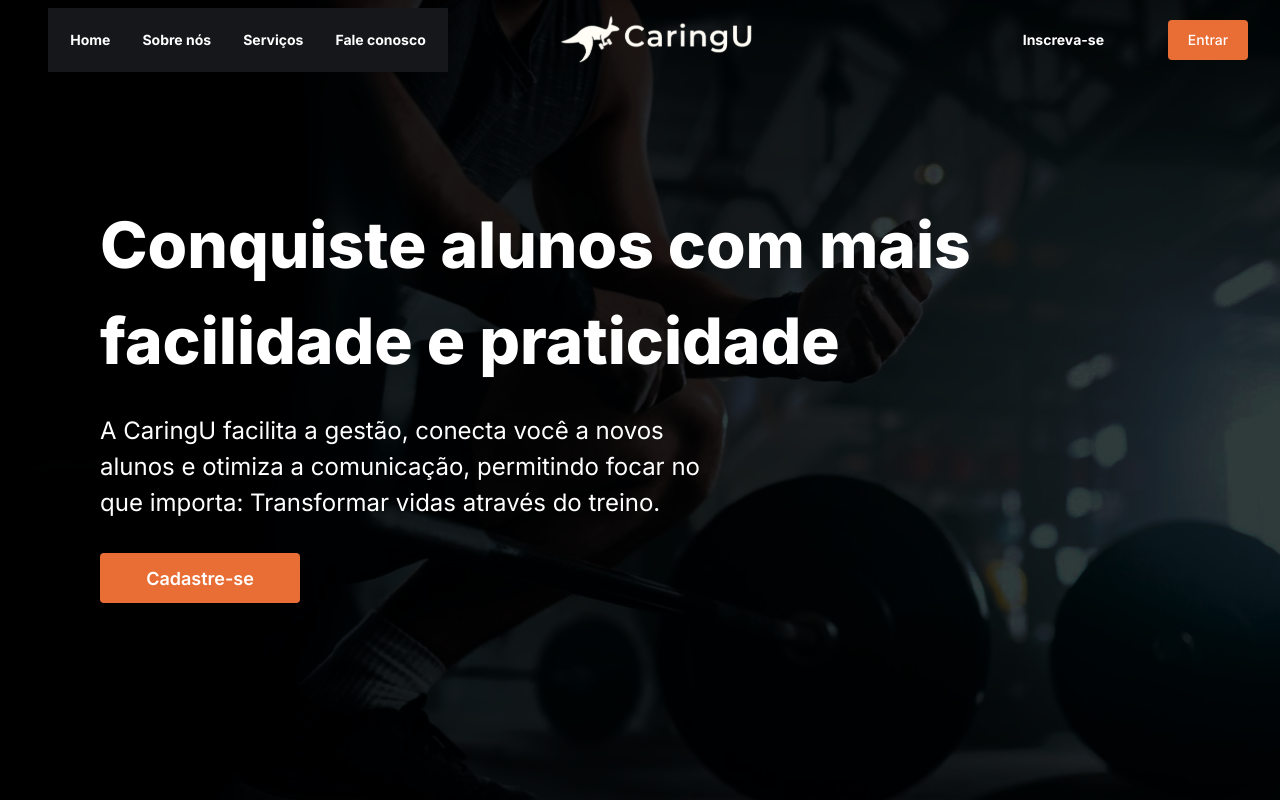
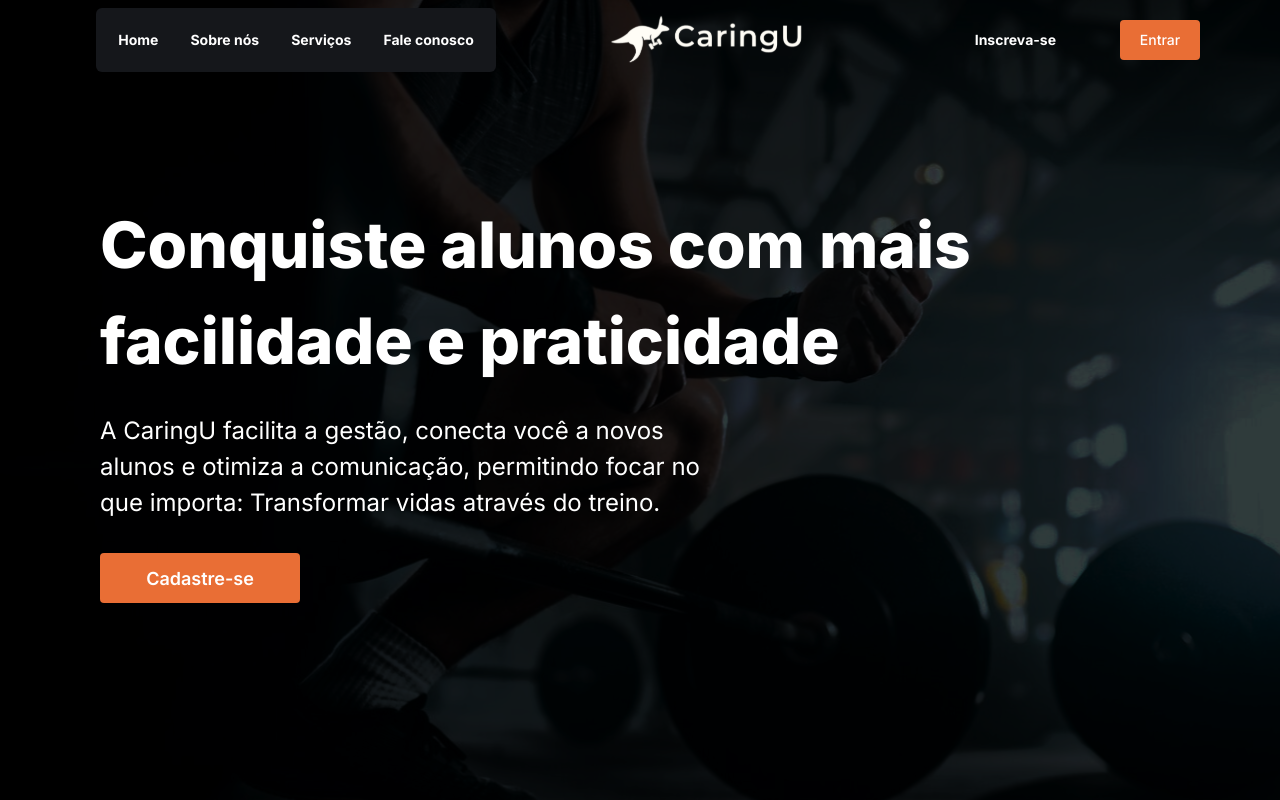
Before and after one commit to VitalisTech-Brasil/caringu-frontend, a React (Vite) app: page / in a window 1280 px wide. Shown: the top 800 px of the page. Built offline with nearby package versions, Linux system fonts and the light colour scheme.

Commit message:
feat: :fire: mudando proporção de elementos

```diff
--- a/src/pages/Index.jsx
+++ b/src/pages/Index.jsx
@@ -9,17 +9,15 @@ import PerguntasFrequentes from "../components/Index/PerguntasFrequentes";
 export default function HomePage() {
   return (
     <>
-      <header className="absolute top-0 left-0 z-11 w-full h-[80px] flex items-center justify-between text-white px-8">
-        <div className="m-4 flex justify-center items-center bg-[#15171B] h-16 w-[400px]">
-          <nav className="flex gap-8">
+      <header className="absolute top-0 left-0 z-11 w-full h-[80px] flex items-center justify-between text-white px-8 pl-20 pr-20">
+          <nav className="flex gap-8 m-4 flex justify-center items-center bg-[#15171B] h-16 w-[400px] rounded-[6px]">
             <a href="#" className="text-sm hover:underline font-bold text-[14px] cursor-pointer transition-all">Home</a>
             <a href="#" className="text-sm hover:underline font-bold text-[14px] cursor-pointer transition-all">Sobre nós</a>
             <a href="#" className="text-sm hover:underline font-bold text-[14px] cursor-pointer transition-all">Serviços</a>
             <a href="#" className="text-sm hover:underline font-bold text-[14px] cursor-pointer transition-all">Fale conosco</a>
           </nav>
-        </div>
         <img src={logoImage} alt="Logo CaringU" className="h-[50px]" />
-        <div className="flex gap-16 items-center w-[400px] justify-end">
+        <div className="flex gap-16 items-center w-[300px] justify-end">
           <a href="#" className="text-sm font-bold text-[14px] cursor-pointer hover:underline transition-all">Inscreva-se</a>
           <button className="bg-[var(--laranja)] text-white text-sm font-medium px-4 py-2 rounded hover:bg-orange-600 transition-all h-[40px] w-[80px] cursor-pointer">
             Entrar
@@ -87,7 +85,7 @@ export default function HomePage() {
           <Carousel />
         </div>
       </section>
-      <section className="h-screen w-full bg-[var(--cor-secundaria)] flex flex-col items-center justify-center">
+      <section className="h-180 w-full bg-[var(--cor-secundaria)] flex flex-col items-center justify-center">
         <div className="flex flex-col items-center justify-center gap-4 h-1/3">
           <h1 className="text-[48px] font-bold">
             Perguntas Frequentes
@@ -95,7 +93,7 @@ export default function HomePage() {
           <PerguntasFrequentes />
         </div>
       </section>
-      <section className="h-screen w-full bg-[var(--cor-secundaria)] flex flex-col items-center justify-center">
+      <section className="h-180 w-full bg-[var(--cor-secundaria)] flex flex-col items-center justify-center">
         <h1 className="text-[48px] font-bold">
           Conecte-se, treine e evolua com a CaringU!
         </h1>
@@ -143,7 +141,7 @@ export default function HomePage() {
               <label htmlFor="mensagem" className="text-[14px] text-white">
                 *Mensagem
               </label>
-              <input
+              <textarea
                 id="mensagem"
                 type="text"
                 className="px-4 py-2 border border-gray-300 rounded-md shadow-sm focus:outline-none focus:ring-2 focus:ring-[var(--azul-escuro)] bg-white text-black h-[100px]"
@@ -170,7 +168,7 @@ export default function HomePage() {
             </p>
           </div>
         </div>
-        <div className="flex flex-col items-start justify-center h-full w-[200px] gap-5">
+        <div className="flex flex-col items-start justify-center h-full w-[200px] gap-5" id="navegacao">
           <h1 className="text-white text-[20px] font-bold">
             Navegação
           </h1>
```
